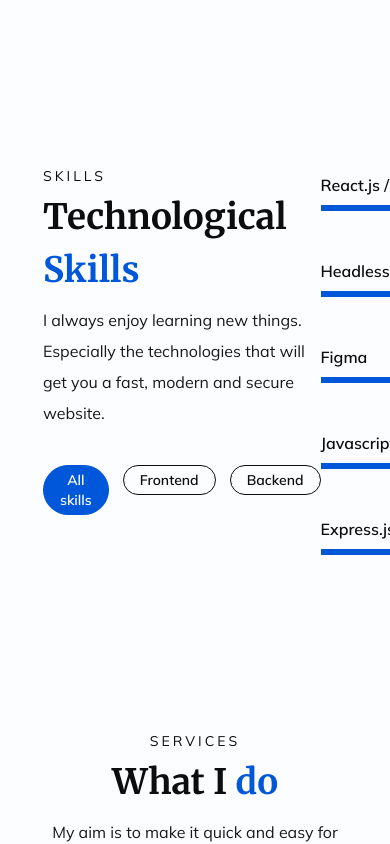
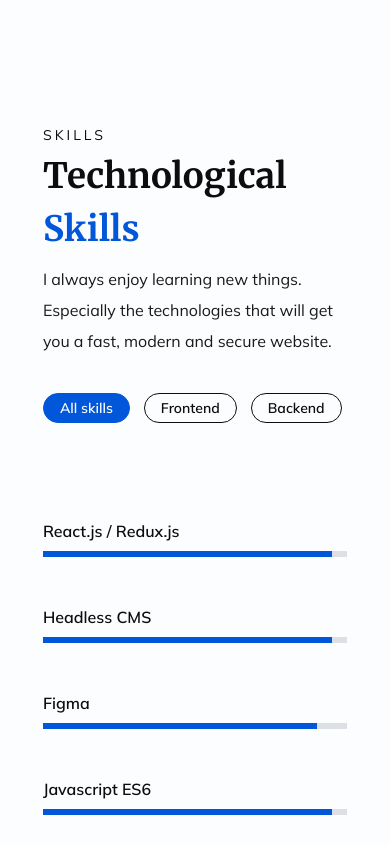
Before and after one commit to NightClover-code/portfolio-website-v2, a Next.js app: page / in a window 390 px wide. Shown: the part 4280-5124 px from the top of the page. Built offline with nearby package versions, Linux system fonts and the light colour scheme.

Commit message:
feat: skills section responsive design

```diff
--- a/components/Skills/SkillsGrid/Skill/index.tsx
+++ b/components/Skills/SkillsGrid/Skill/index.tsx
@@ -7,7 +7,7 @@ const Skill: React.FC<SkillProps> = ({ title, mastery }) => {
   return (
     <div className="mt-12">
       <h4 className="font-semibold text-sm">{title}</h4>
-      <div className="relative bg-gray w-[600px] h-[6px] mt-2">
+      <div className="relative bg-gray w-full h-[6px] mt-2">
         <div
           className={`absolute left-0 top-0 bg-blue h-[6px]`}
           style={{ width: mastery }}
--- a/components/Skills/SkillsGrid/index.tsx
+++ b/components/Skills/SkillsGrid/index.tsx
@@ -4,7 +4,7 @@ import { v4 } from 'uuid';
 
 const TechSkills = () => {
   return (
-    <div>
+    <div className="w-[53%] hero:w-full hero:mt-12">
       {skills.map(_skill => {
         return <Skill {..._skill} key={v4()} />;
       })}
--- a/components/Skills/index.tsx
+++ b/components/Skills/index.tsx
@@ -15,7 +15,7 @@ const Skills = () => {
   const tags = ['All skills', 'Frontend', 'Backend'];
 
   return (
-    <section className="skills__section mt-44 flex items-center justify-between mb-20">
+    <section className="skills__section mt-44 flex items-center justify-between mb-20 gap-x-12 hero:flex-col hero:items-start">
       <div>
         <Content {...contentConfig}>
           Technological <span>Skills</span>
```
